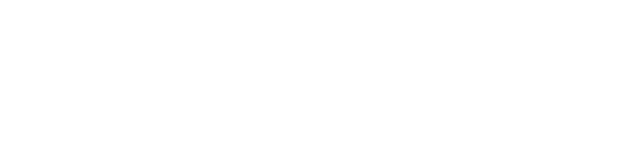
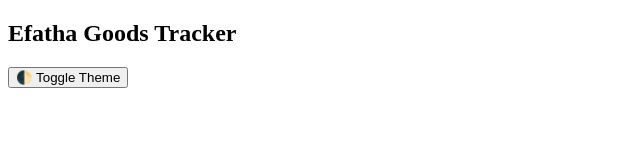
Before and after one commit to efatha/EGT, a plain HTML site: page Index.html in a window 1280 px wide. Shown: the whole page, without its empty margins (0-640 px from the left). Drawn offline with Linux system fonts and the light colour scheme.

Commit message:
Added main container and header section with theme toggle

```diff
--- a/Index.html
+++ b/Index.html
@@ -6,6 +6,11 @@
   <title>EGT</title>
 </head>
 <body>
-
+  <div class="container">
+    <header>
+      <h2> Efatha Goods Tracker</h2>
+      <button id="themeToggle">🌓 Toggle Theme</button>
+    </header>
+  </div>
 </body>
 </html>
```
